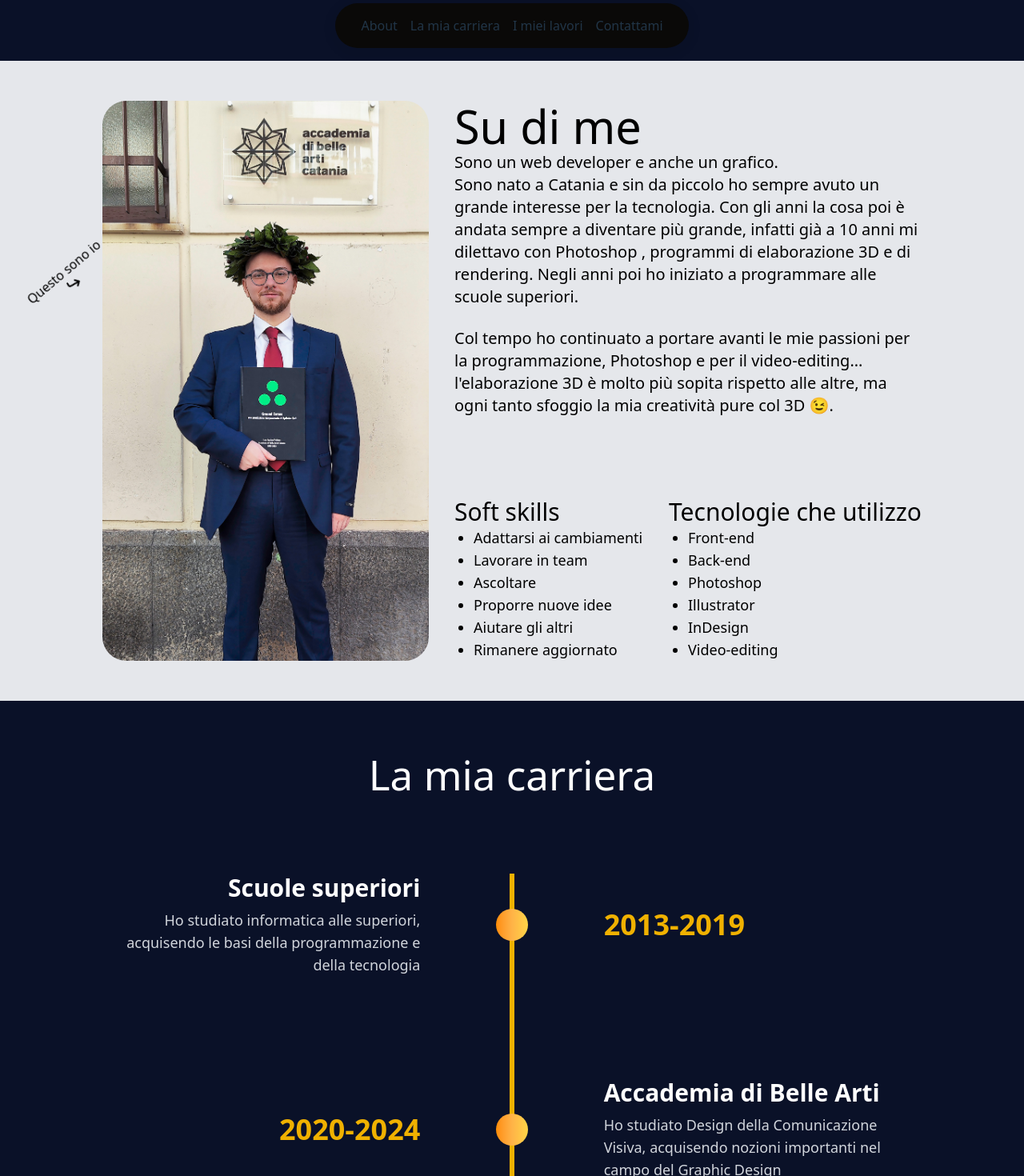
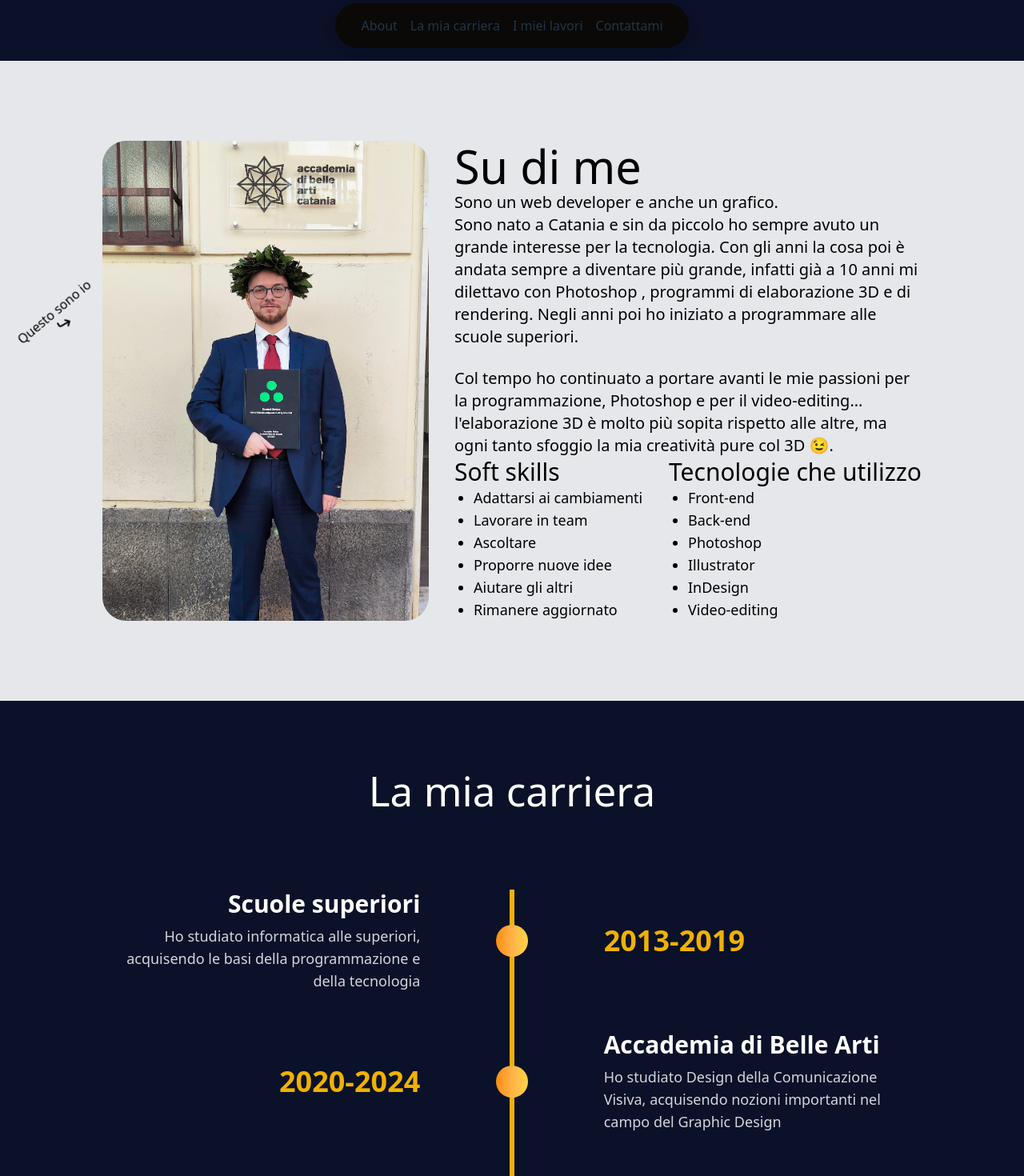
Before and after one commit to lupri95w19/portfolio, a Vue app: page / in a window 1280 px wide. Shown: the part 760-2230 px from the top of the page at 80% size. Built offline with nearby package versions, Linux system fonts and the light colour scheme.

Commit message:
Sistemata la parte su di me per il mac

```diff
--- a/index.html
+++ b/index.html
@@ -5,6 +5,7 @@
     <link rel="icon" type="image/svg+xml" href="/vite2.svg" />
     <meta name="viewport" content="width=device-width, initial-scale=1.0" />
     <title>Luca Privitera - Dev and Graphic Designer</title>
+
   </head>
   <body>
     <div id="app"></div>
--- a/src/views/Home.vue
+++ b/src/views/Home.vue
@@ -150,13 +150,14 @@ const sendEmail = async () => {
 			id="about"
 			class="min-h-[100vh] min-h-[100svh] min-h-[100dvh] [-webkit-fill-available] flex flex-col justify-center bg-[#E5E7EB]">
 			<div class="max-w-screen-lg container m-auto">
-				<div class="grid grid-cols-12 gap-8 h-[700px] text-black relative">
+				<div class="grid grid-cols-12 gap-8 h-[600px] text-black relative">
+					<!-- Prima aveva 700px ma su mac dava problemi -->
 					<div class="col-span-5 h-full relative">
 						<img
 							src="/lucae.jpg"
 							class="w-full h-full object-cover rounded rounded-[30px]"
 							alt="Luca at the graduation" />
-						<div class="absolute -left-23 xl:-left-25 top-50 flex flex-col items-center rotate-320">
+						<div class="absolute -left-23 lg:-left-28 top-50 flex flex-col items-center rotate-320">
 							<p>Questo sono io</p>
 							<i class="fa-solid fa-arrow-turn-down scale-x-[-1] rotate-280"></i>
 						</div>
@@ -221,7 +222,7 @@ const sendEmail = async () => {
 					<div class="absolute left-1/2 top-0 h-full w-1 md:w-1.5 bg-yellow-500 transform -translate-x-1/2 z-0"></div>
 
 					<!-- Step 1 -->
-					<div class="relative mb-24 md:mb-32 flex flex-col md:flex-row items-center justify-between">
+					<div class="relative mb-24 md:mb-32 lg:mb-12 flex flex-col md:flex-row items-center justify-between">
 						<!-- Contenuto sinistro -->
 						<div class="w-full md:w-5/12 mb-8 md:mb-0 md:pr-8 text-right order-1">
 							<h3 class="text-2xl md:text-3xl font-bold text-white">Scuole superiori</h3>
@@ -247,7 +248,7 @@ const sendEmail = async () => {
 					</div>
 
 					<!-- Step 2 -->
-					<div class="relative mb-24 md:mb-32 flex flex-col md:flex-row items-center justify-between">
+					<div class="relative mb-24 md:mb-32 lg:mb-12 flex flex-col md:flex-row items-center justify-between">
 						<!-- Data -->
 						<div class="w-full md:w-5/12 md:pr-8 order-1 text-right">
 							<h2 class="text-3xl md:text-4xl font-bold text-yellow-500">2020-2024</h2>
--- /dev/null
+++ b/tailwind.config.js
@@ -0,0 +1,14 @@
+module.exports = {
+	content: ['./index.html', './src/**/*.{vue,js,ts,jsx,tsx}'],
+	theme: {
+		extend: {},
+		screens: {
+			sm: { min: '0px', max: '639px' }, // Solo mobile
+			md: { min: '640px', max: '767px' }, // Tablet small
+			lg: { min: '768px', max: '1023px' }, // Tablet large
+			xl: { min: '1024px', max: '1279px' }, // Laptop
+			'2xl': { min: '1280px' }, // Desktop
+		},
+	},
+	plugins: [],
+};
```
